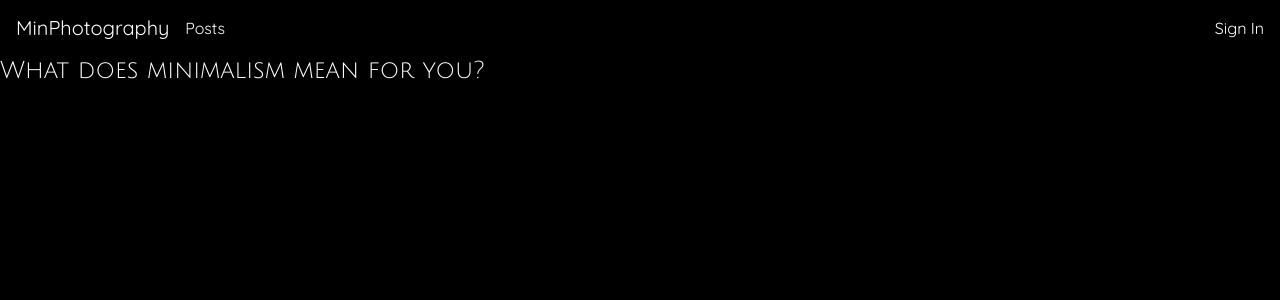
After one commit to SamNgigi/Blog-Ip, a Flask app: page /qoute in a window 1280 px wide. The commit adds this page. Shown: the top 300 px of the page. Run offline with Flask 2, Linux system fonts and the light colour scheme; some libraries are stand-ins or nearby versions.

Commit message:
Got it to delete a comment

```diff
--- a/app/main/forms.py
+++ b/app/main/forms.py
@@ -6,3 +6,7 @@ from wtforms.validators import Required
 class CommentForm(FlaskForm):
     comment = TextAreaField('Comment', validators=[Required()])
     submit = SubmitField('Submit')
+
+
+class DeleteForm(FlaskForm):
+    submit = SubmitField('x')
--- a/app/main/views.py
+++ b/app/main/views.py
@@ -3,7 +3,7 @@ from flask import render_template, redirect, url_for
 from ..models import Blog, Comments
 from .forms import CommentForm
 from flask_login import login_required, current_user
-# from .. import db
+from .. import db
 
 
 @main.route('/')
@@ -17,6 +17,12 @@ def posts():
     architecture = Blog.query.filter_by(category='architecture').all()
     test = 'Working'
     return render_template('posts.html', test=test, architecture=architecture)
+
+
+@main.route('/qoute')
+def qoute():
+    test = 'What does minimalism mean for you?'
+    return render_template('qoute.html', test=test)
 
 
 @main.route('/comments/<int:id>', methods=['GET', 'POST'])
@@ -36,3 +42,12 @@ def comments(id):
                            blog=blog,
                            comments=comments,
                            comment_form=comment_form)
+
+
+@main.route('/delete/<int:id>')
+@login_required
+def delete(id):
+    del_comment = Comments.query.get(id)
+    db.session.delete(del_comment)
+    db.session.commit()
+    return redirect(url_for('main.posts'))
--- a/app/templates/base.html
+++ b/app/templates/base.html
@@ -25,7 +25,7 @@
       color: #fff;
     }
 
-    h1,{
+    h1,h4{
       /*font-family: 'Lobster', cursive;*/
       font-family: 'Julius Sans One', sans-serif;
       /*font-family: 'Sacramento', cursive;*/
--- a/app/templates/macros.html
+++ b/app/templates/macros.html
@@ -17,13 +17,12 @@
 {% endfor %} {% endmacro %}
 
  {% macro displayCommentList(comment_list) %} {% for comment in comment_list %}
-<hr>
-<div class="container">
-  <i class="fas fa-times-circle fa-2x fa-pull-right"></i>
+  <hr>
+  <a href="{{url_for('main.delete', id=comment.id)}}"><i class="far fa-times-circle fa-pull-right fa-2x"></i></a>
+
   <blockquote class="blockquote text-center">
     <p class="mb-0">{{comment.comment}}</p>
     <footer class="blockquote-footer"><cite title="Source Title">{{comment.user_id}}</cite></footer>
   </blockquote>
-</div>
 
 {% endfor %} {% endmacro %}
--- /dev/null
+++ b/app/templates/qoute.html
@@ -0,0 +1,3 @@
+{% extends 'base.html' %} {% import 'macros.html' as macro %} {% block content %}
+  <h4>{{test}}</h4>
+{% endblock %}
```
